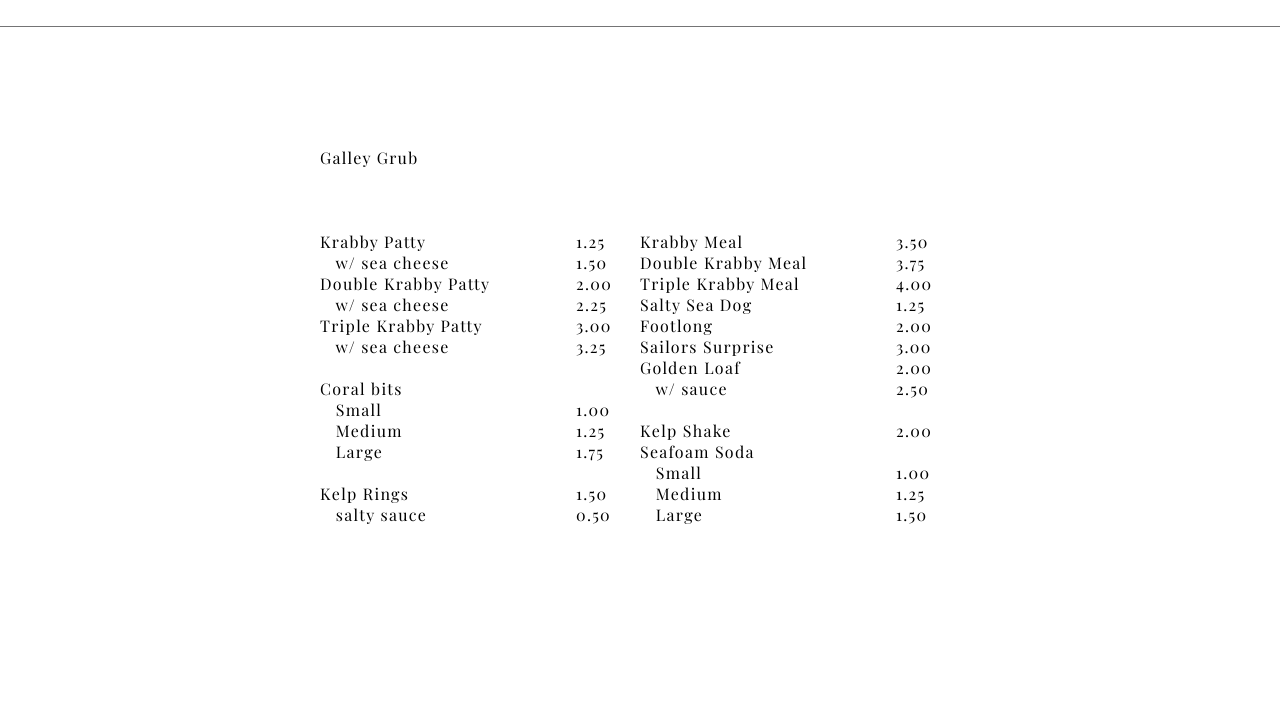
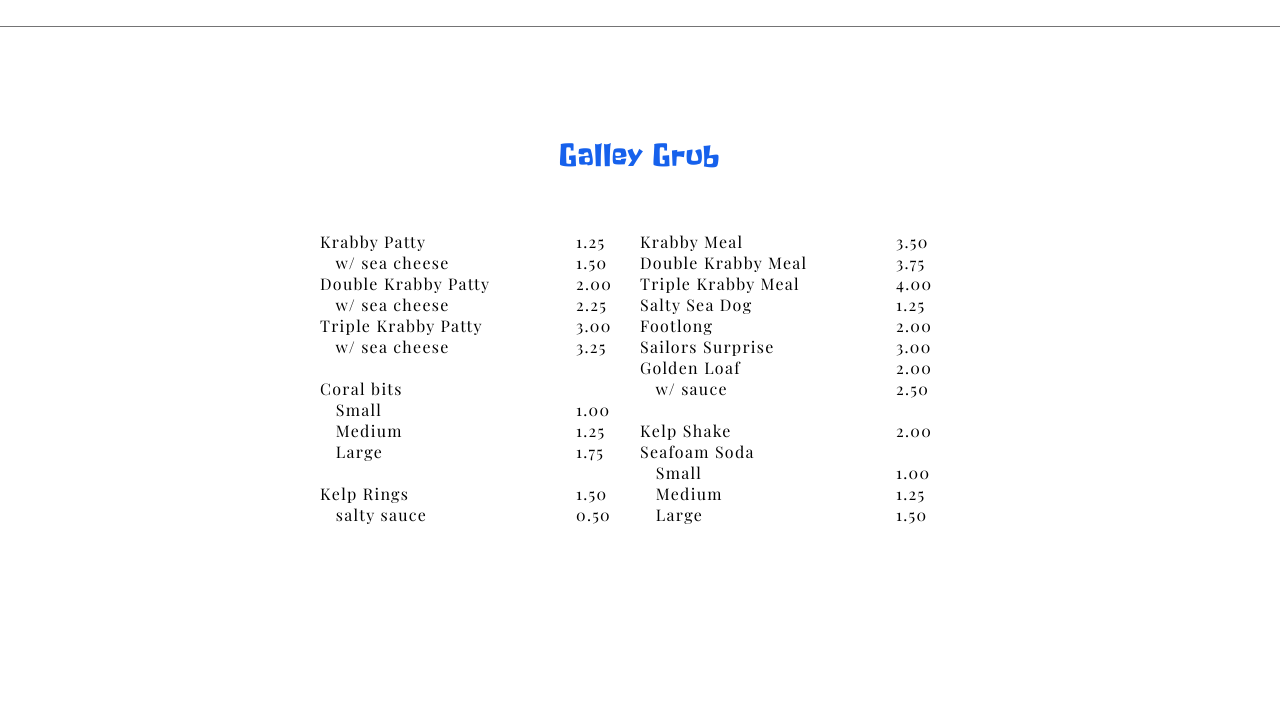
Before and after one commit to luaroxy/odin-restaurantpage, a website built with webpack: page dist/index.html in a window 1280 px wide. Shown: the part 93-800 px from the top of the page. Built offline with Linux system fonts and the light colour scheme.

Commit message:
Completed menu page

```diff
--- a/src/style.css
+++ b/src/style.css
@@ -225,8 +225,13 @@ body {
   grid-template-columns: 4fr 1fr 4fr 1fr;
   padding: 30vh 25vw;
   white-space: pre;
+  font-size: clamp(1rem, 1.25vw, 2rem);
 }
 
 .menuTitle{
   grid-column: 1 / 5;
+  font-family: 'Spongeboy';
+  color: rgb(22, 97, 236);
+  font-size: clamp(1rem, 2vw, 2rem);
+  text-align: center;
 }
```
Also changed, not shown: dist/main.js.
